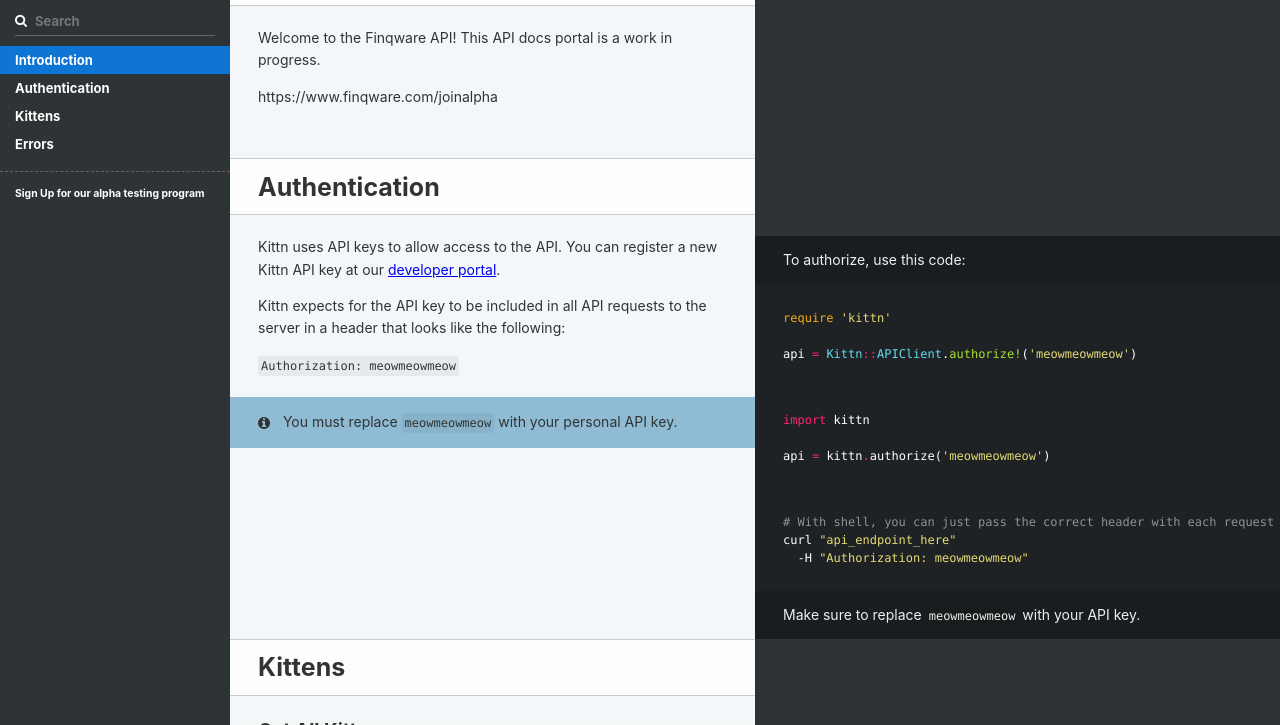
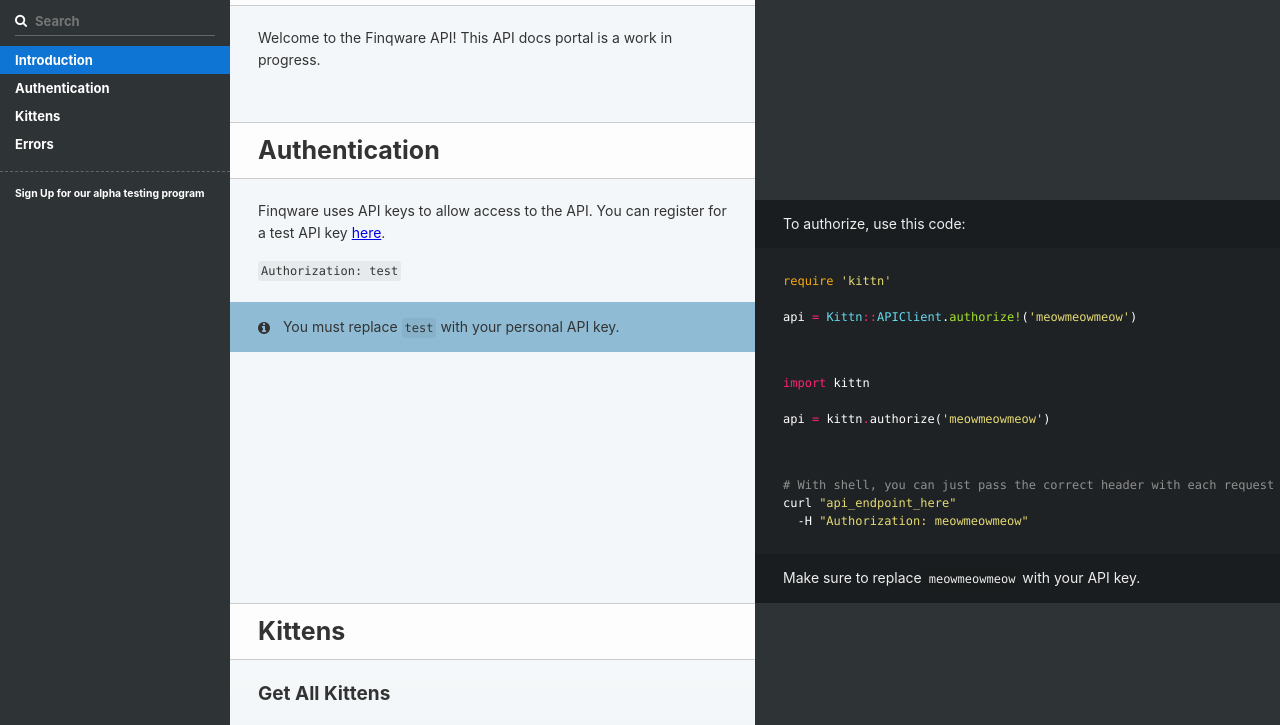
Before and after one commit to finqware/finqware.github.io, a plain HTML site: page index.html in a window 1280 px wide. Shown: the part 50-775 px from the top of the page. Drawn offline with Linux system fonts and the light colour scheme.

Commit message:
Update index.html

```diff
--- a/index.html
+++ b/index.html
@@ -252,8 +252,6 @@
       <div class="content">
         <h1 id='introduction'>Introduction</h1>
 <p>Welcome to the Finqware API! This API docs portal is a work in progress.</p>
-
-<p>https://www.finqware.com/joinalpha</p>
 <h1 id='authentication'>Authentication</h1>
 <blockquote>
 <p>To authorize, use this code:</p>
@@ -275,14 +273,12 @@ curl <span class="s2">"api_endpoint_here"</span>
 <p>Make sure to replace <code>meowmeowmeow</code> with your API key.</p>
 </blockquote>
 
-<p>Kittn uses API keys to allow access to the API. You can register a new Kittn API key at our <a href="http://example.com/developers">developer portal</a>.</p>
+<p>Finqware uses API keys to allow access to the API. You can register for a test API key <a href="https://www.finqware.com/joinalpha">here</a>.</p>
 
-<p>Kittn expects for the API key to be included in all API requests to the server in a header that looks like the following:</p>
-
-<p><code>Authorization: meowmeowmeow</code></p>
+<p><code>Authorization: test</code></p>
 
 <aside class="notice">
-You must replace <code>meowmeowmeow</code> with your personal API key.
+You must replace <code>test</code> with your personal API key.
 </aside>
 <h1 id='kittens'>Kittens</h1><h2 id='get-all-kittens'>Get All Kittens</h2><pre class="highlight ruby tab-ruby"><code><span class="nb">require</span> <span class="s1">'kittn'</span>
 
```
